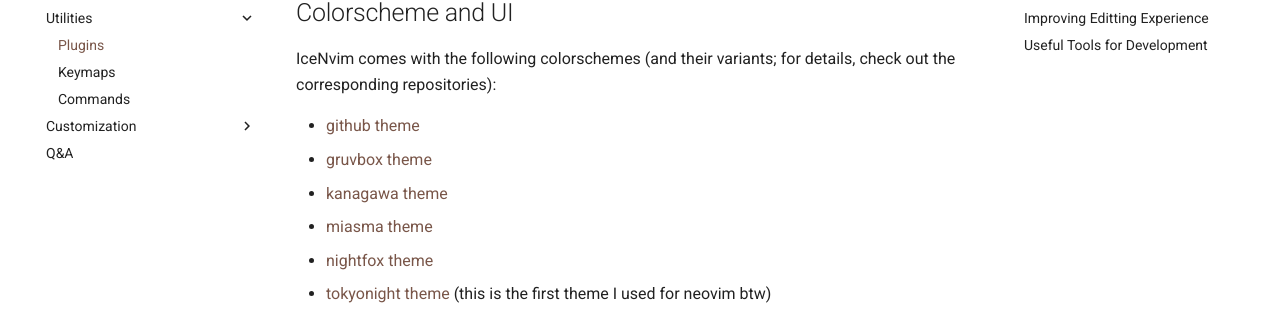
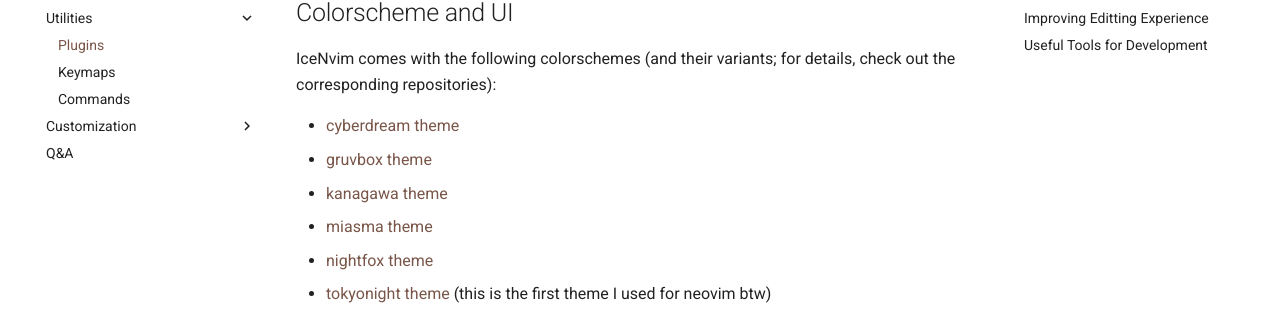
Before and after one commit to Shaobin-Jiang/ice-nvim-doc, an MkDocs documentation site: the page built from docs/utilities/plugins.md, in a window 1280 px wide and 900 px high, scrolled down 341 px. Shown: the part 144-453 px from the top of the window. Built offline with MkDocs 1.6.1 and Material for MkDocs 9.7.7, drawn with Linux system fonts in a browser that asks for light colours; comment, search, counter and statistics services are not loaded.

Commit message:
update default colorscheme info

```diff
--- a/docs/utilities/plugins.md
+++ b/docs/utilities/plugins.md
@@ -10,7 +10,7 @@
 
 IceNvim comes with the following colorschemes (and their variants; for details, check out the corresponding repositories):
 
-- [github theme](https://github.com/projekt0n/github-nvim-theme)
+- [cyberdream theme](https://github.com/scottmckendry/cyberdream.nvim)
 - [gruvbox theme](https://github.com/ellisonleao/gruvbox.nvim)
 - [kanagawa theme](https://github.com/rebelot/kanagawa.nvim)
 - [miasma theme](https://github.com/xero/miasma.nvim)
```
